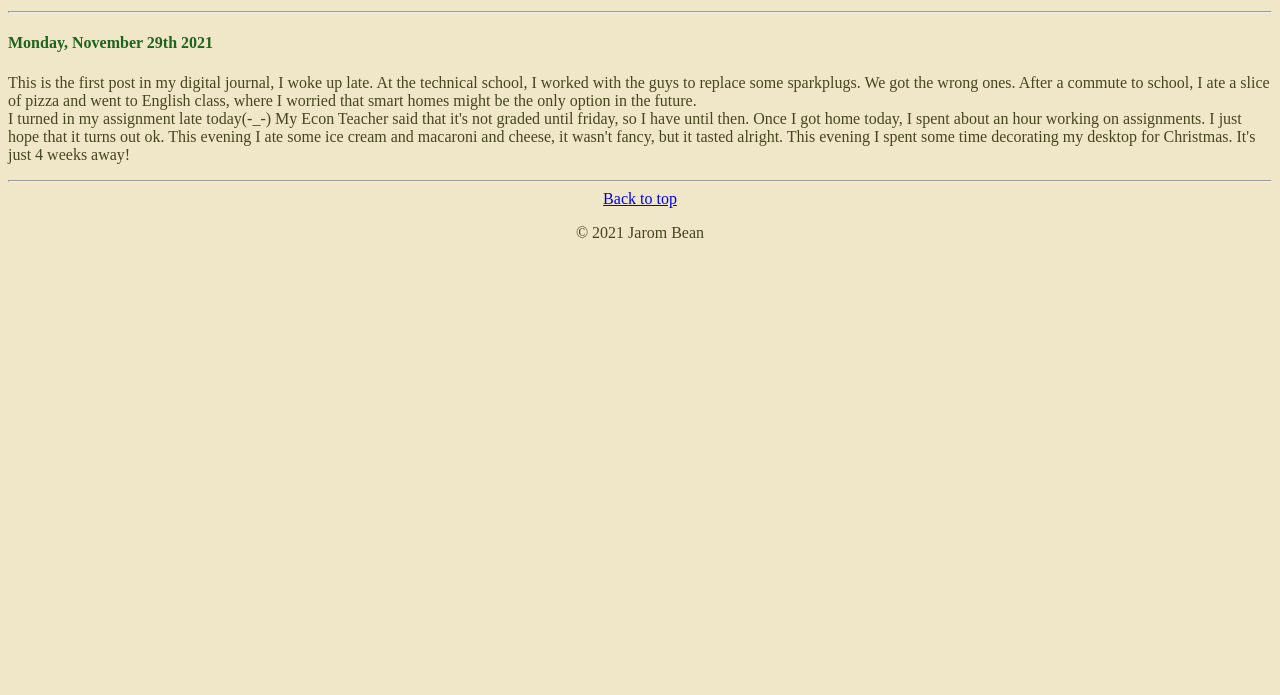
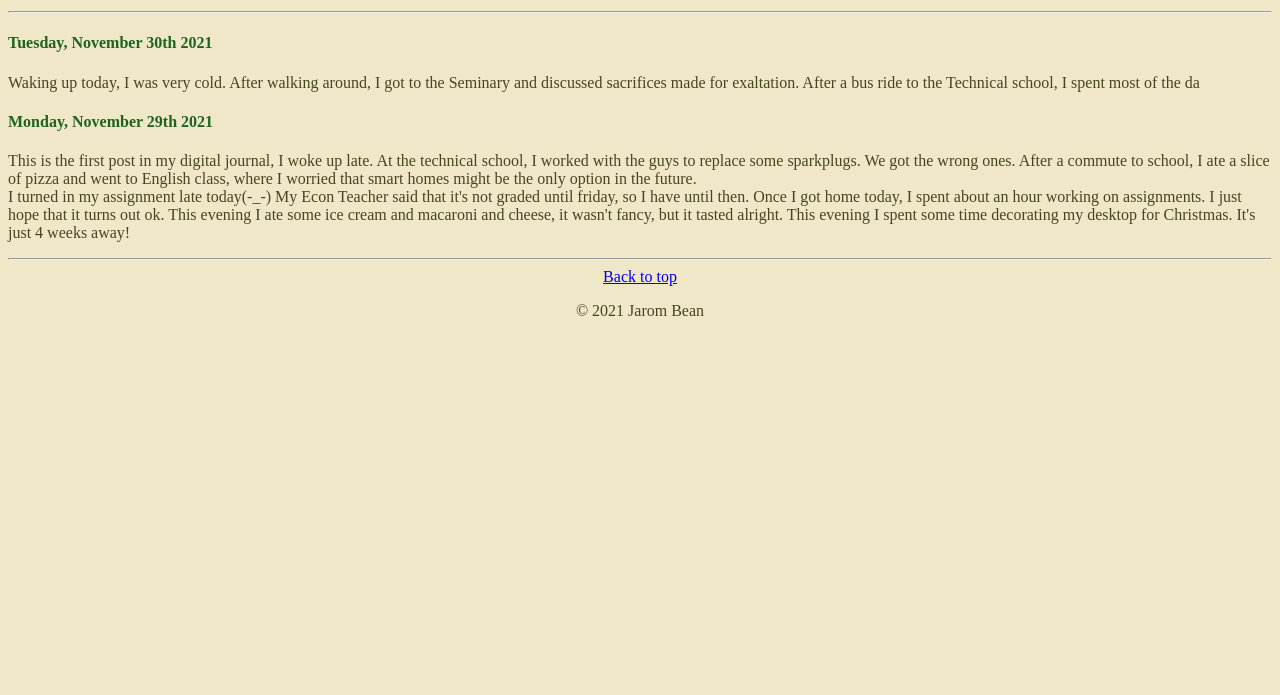
Before and after one commit to Jarombean/Jarombean.github.io, a plain HTML site: page journal.html in a window 1280 px wide. Shown: the part 105-800 px from the top of the page. Drawn offline with Linux system fonts and the light colour scheme.

Commit message:
Update journal.html

```diff
--- a/journal.html
+++ b/journal.html
@@ -10,6 +10,9 @@
         <a  id="top" href=https://jarombean.github.io/index.html><-Back To home</a>
             <h2 class="subpage">Journal</h2>
              <hr>
+            <h4>Tuesday, November 30th 2021</h4>
+            <p>Waking up today, I was very cold. After walking around, I got to the Seminary and discussed sacrifices made for exaltation. After a bus ride to the Technical school,
+            I spent most of the da</p>
             <h4>Monday, November 29th 2021</h4>
             <p>This is the first post in my digital journal, I woke up late. At the technical school, I worked with the guys to replace some sparkplugs. We got the wrong ones.
             After a commute to school, I ate a slice of pizza and went to English class, where I worried that smart homes might be the only option in the future.<br>I turned in
```
